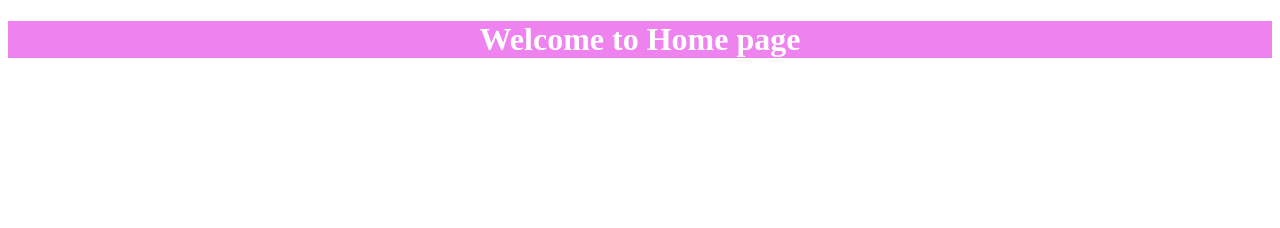
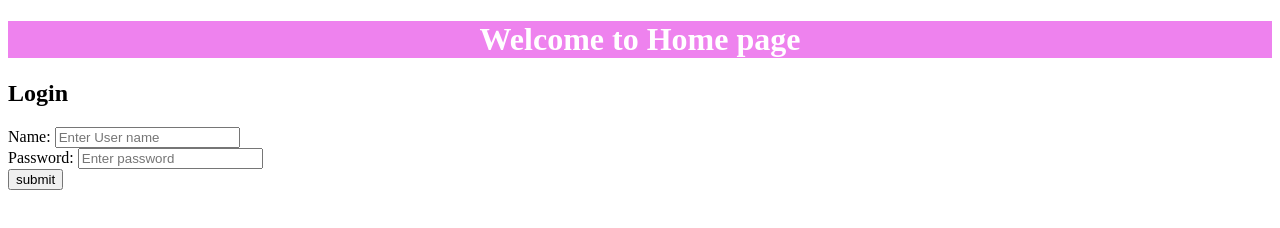
Before and after one commit to Mohannayak07/WELabDemo, a plain HTML site: page index.html in a window 1280 px wide. Drawn offline with Linux system fonts and the light colour scheme.

Commit message:
Form added

```diff
--- a/index.html
+++ b/index.html
@@ -14,5 +14,14 @@
 </head>
 <body>
     <h1 style="background-color:violet;text-align:center">Welcome to Home page</h1>
+    <div class="form">
+        <h2>Login</h2>
+        Name: <input type="text" name="user" placeholder="Enter User name"><br>
+        Password: <input type="password" name="pass" placeholder="Enter password"><br>
+        <input type="submit" value="submit">
+
+    </div>
+
+
 </body>
 </html>
```
